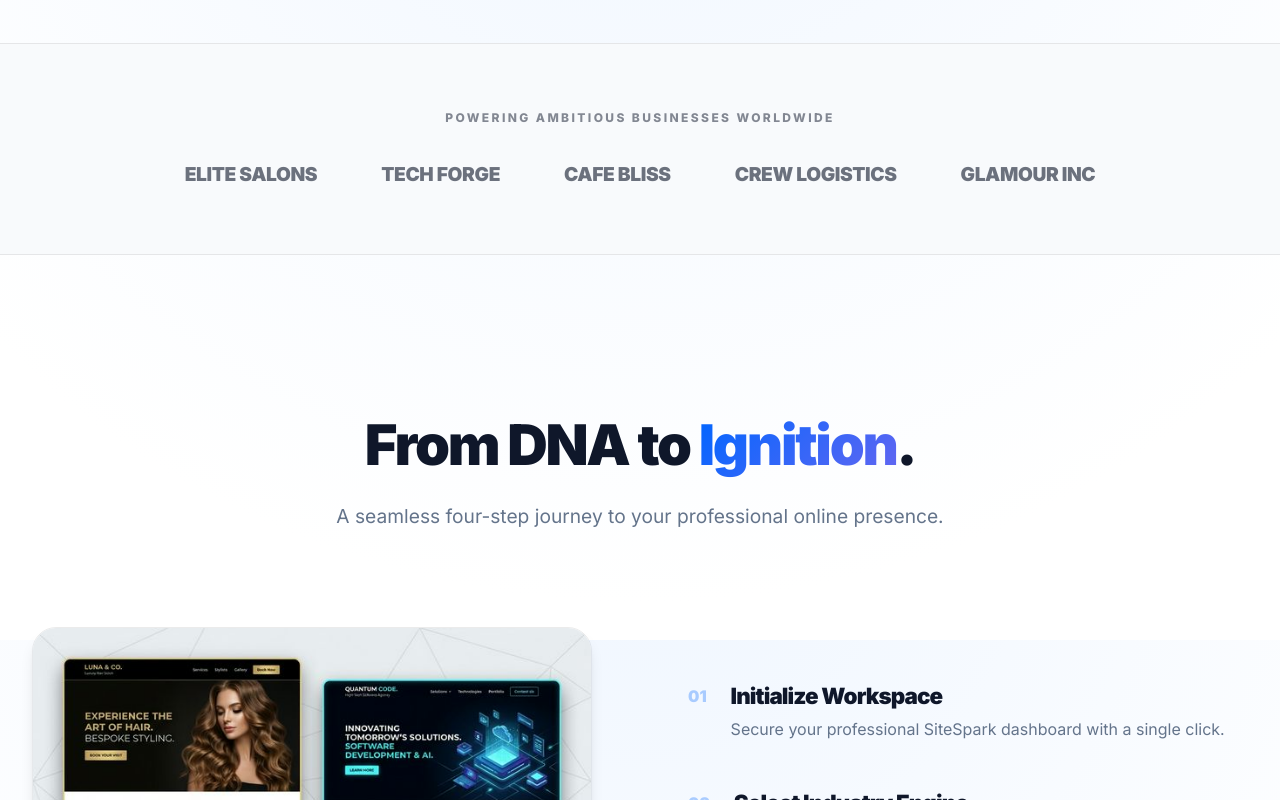
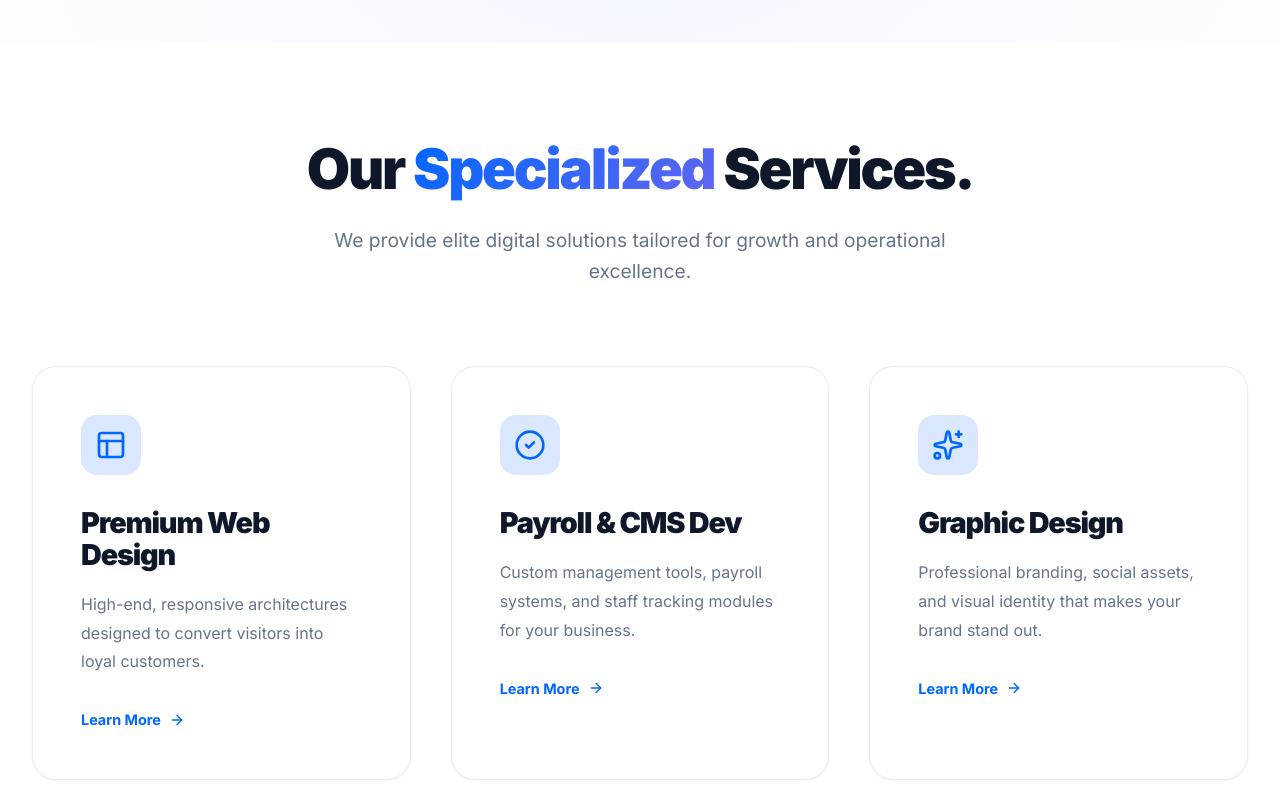
Before and after one commit to maduranga-hub/sitespark, a Next.js app: page / in a window 1280 px wide. Shown: the part 960-1760 px from the top of the page. Built offline with nearby package versions, Linux system fonts and the light colour scheme.

Commit message:
feat: updated services and fixed proxy build error

```diff
--- a/app/layout.tsx
+++ b/app/layout.tsx
@@ -53,6 +53,7 @@ export default function RootLayout({
             </Link>
             <nav style={{ display: 'flex', gap: '2rem', alignItems: 'center' }}>
               <Link href="#features" style={{ fontSize: '0.9rem', color: 'var(--text-muted)' }}>Features</Link>
+              <Link href="#services" style={{ fontSize: '0.9rem', color: 'var(--text-muted)' }}>Service</Link>
               <Link href="/builder" className="btn btn-glass" style={{ padding: '0.5rem 1rem', fontSize: '0.85rem' }}>Start Building</Link>
               <Link href="/login" className="btn btn-primary" style={{ padding: '0.5rem 1.25rem', fontSize: '0.85rem' }}>Login</Link>
             </nav>
--- a/app/page.tsx
+++ b/app/page.tsx
@@ -128,6 +128,49 @@ export default function LandingPage() {
                 opacity: 0.5
               }} />
             </div>
+          </div>
+        </div>
+      </section>
+
+      {/* Services Section */}
+      <section id="services" style={{ padding: '6rem 0', background: 'white' }}>
+        <div className="container">
+          <div style={{ textAlign: 'center', marginBottom: '5rem' }} className="reveal">
+            <h2 style={{ fontSize: '3.5rem', marginBottom: '1.5rem' }}>Our <span className="text-gradient">Specialized</span> Services.</h2>
+            <p style={{ color: 'var(--text-muted)', fontSize: '1.2rem', maxWidth: '700px', margin: '0 auto' }}>
+              We provide elite digital solutions tailored for growth and operational excellence.
+            </p>
+          </div>
+
+          <div className="grid-3">
+            {[
+              {
+                icon: Layout,
+                title: "Premium Web Design",
+                desc: "High-end, responsive architectures designed to convert visitors into loyal customers."
+              },
+              {
+                icon: CheckCircle2,
+                title: "Payroll & CMS Dev",
+                desc: "Custom management tools, payroll systems, and staff tracking modules for your business."
+              },
+              {
+                icon: Sparkles,
+                title: "Graphic Design",
+                desc: "Professional branding, social assets, and visual identity that makes your brand stand out."
+              }
+            ].map((service, i) => (
+              <div key={i} className={`glass-card reveal reveal-delay-${i + 1}`} style={{ padding: '3rem' }}>
+                <div style={{ width: '60px', height: '60px', background: 'var(--primary-glow)', borderRadius: '16px', display: 'flex', alignItems: 'center', justifyContent: 'center', color: 'var(--primary)', marginBottom: '2rem' }}>
+                  <service.icon size={32} />
+                </div>
+                <h3 style={{ fontSize: '1.8rem', marginBottom: '1.2rem' }}>{service.title}</h3>
+                <p style={{ color: 'var(--text-muted)', lineHeight: 1.8 }}>{service.desc}</p>
+                <Link href="#contact" style={{ display: 'flex', alignItems: 'center', gap: '0.5rem', color: 'var(--primary)', fontWeight: 700, marginTop: '2rem', fontSize: '0.9rem' }}>
+                  Learn More <ArrowRight size={16} />
+                </Link>
+              </div>
+            ))}
           </div>
         </div>
       </section>
--- a/proxy.ts
+++ b/proxy.ts
@@ -1,7 +1,7 @@
 import { NextResponse } from 'next/server';
 import type { NextRequest } from 'next/server';
 
-export function middleware(request: NextRequest) {
+export default function proxy(request: NextRequest) {
   const url = request.nextUrl;
   const hostname = request.headers.get('host') || '';
 
```
